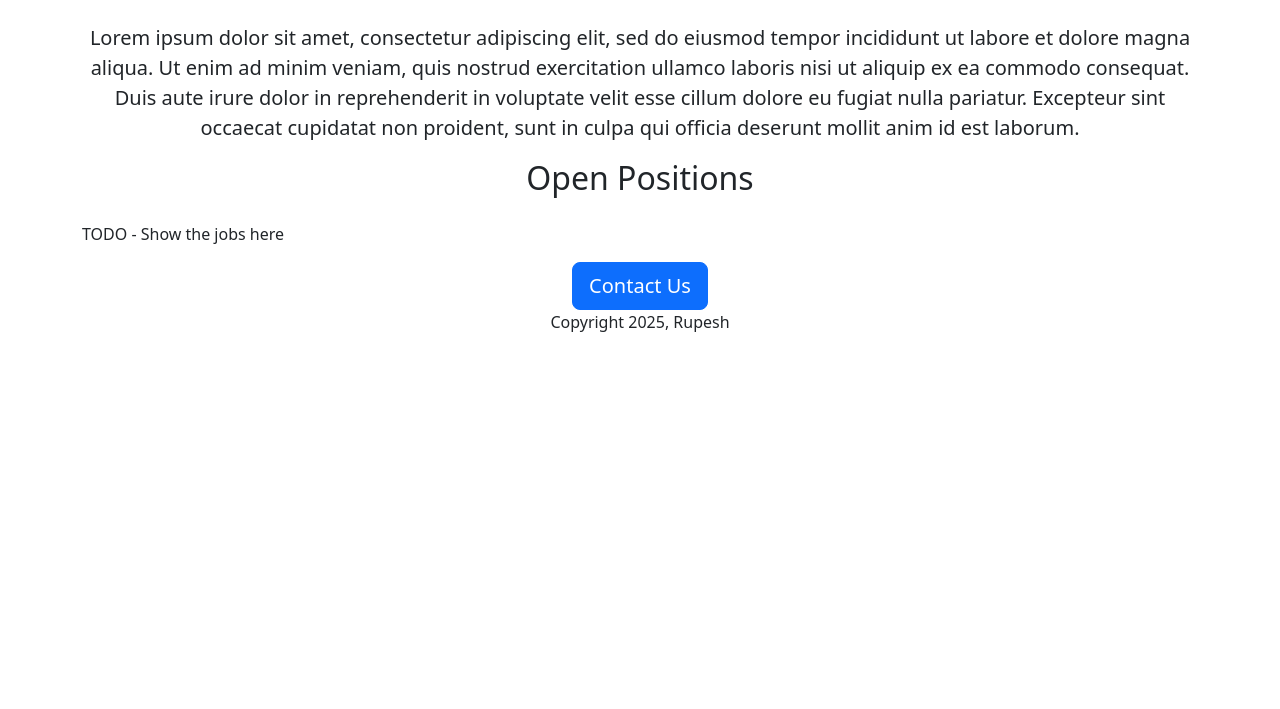
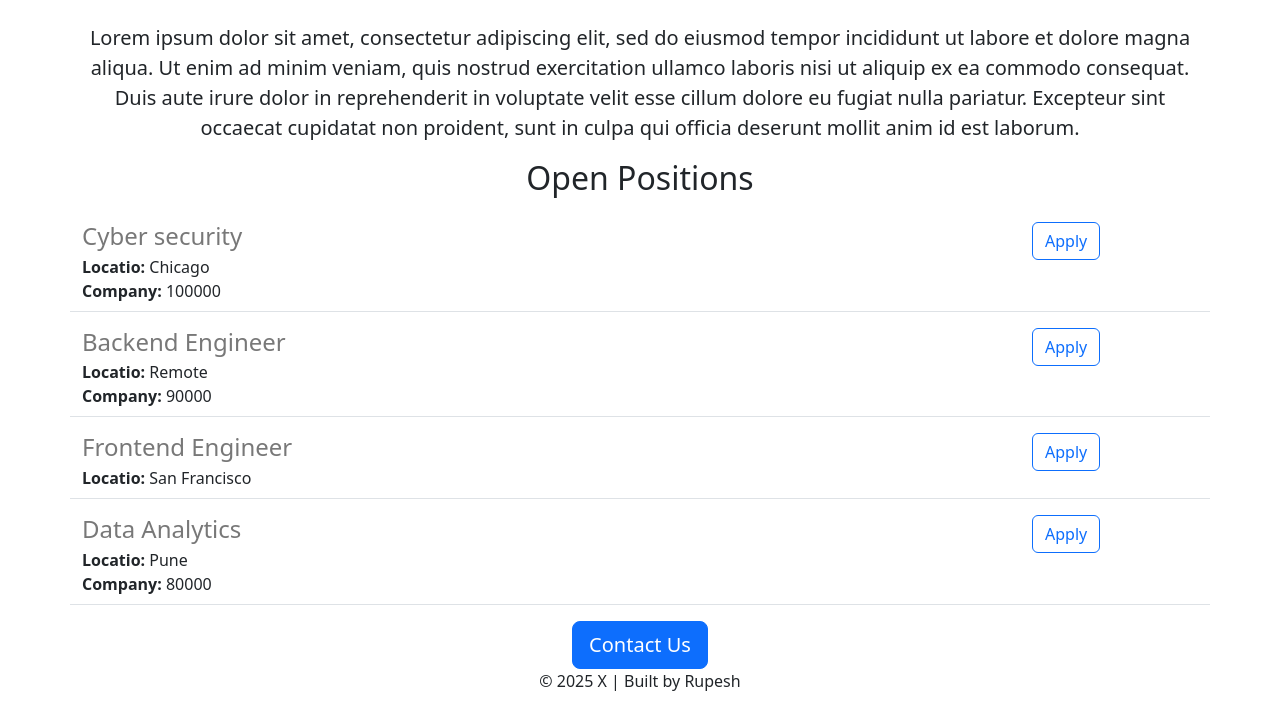
Before and after one commit to Mr-Rupesh/Flask-With-Dynamic-Database, a Flask app: page / in a window 1280 px wide. Shown: the part 487-1196 px from the top of the page. Before the commit the page ends 819 px from the top, so only its background shows below. Run offline with Flask 3, Linux system fonts and the light colour scheme.

Commit message:
Render dynamic data using Jinja template tags

```diff
--- a/app.py
+++ b/app.py
@@ -1,9 +1,36 @@
 from flask import Flask, render_template
 app = Flask(__name__)
 
+JOBS = [
+    {
+        'job_id': 1,
+        'title': 'Cyber security',
+        'location': 'Chicago',
+        'salary': 100000
+    },
+    {
+        'job_id': 2,
+        'title': 'Backend Engineer',
+        'location': 'Remote',
+        'salary': 90000
+    },
+    {
+        'job_id': 3,
+        'title': 'Frontend Engineer',
+        'location': 'San Francisco',
+
+    },
+    {
+        'job_id': 4,
+        'title': 'Data Analytics',
+        'location': 'Pune',
+        'salary': 80000
+    }
+]
+
 @app.route('/')
 def hello_world():
-    return render_template('home.html')
+    return render_template('home.html', jobs=JOBS, company_name = "X")
 
 if(__name__ == "__main__"):
-    app.run(host='0.0.0.0', port=8080)
+    app.run(host='0.0.0.0', debug=True)
--- a/templates/home.html
+++ b/templates/home.html
@@ -14,7 +14,7 @@
 </head>
 <body>
     <div class="container">
-        <h1 class=" text-center mt-2 mb-4">X Careers</h1>
+        <h1 class=" text-center mt-2 mb-4">{{ company_name }} Careers</h1>
 
         <img class="img-fluid" id="banner" src="../static/banner.png" height="320" alt="rr">
         <h2 class="text-center mt-2 mb-4">About Us</h2>
@@ -23,11 +23,16 @@
         </p>
 
         <h2 class="text-center mt-2 mb-4">Open Positions</h2>
-        <p>TODO - Show the jobs here</p>
+        <div>
+            {% for job in jobs %}
+               {% include 'jobitem.html' %}
+            {% endfor %}
+        </div>
         <div class="text-center">
             <button class="btn btn-primary btn-lg">Contact Us</button>
-            <p>Copyright 2025, Rupesh</p>
+            <p>&copy; 2025 {{ company_name }} | Built by Rupesh</p>
         </div>
     </div>
 </body>
+</body>
 </html>
--- /dev/null
+++ b/templates/jobitem.html
@@ -0,0 +1,28 @@
+<!DOCTYPE html>
+<html lang="en">
+<head>
+    <meta charset="UTF-8">
+    <title></title>
+</head>
+<body>
+     <div class="border-bottom row" style="margin-bottom:16px; padding-bottom: 8px ">
+        <div class="col-10">
+             <h4 style="color: rgb(120,120,120); margin-bottom:4px;">
+                    {{ job['title'] }}
+             </h4>
+             <div>
+                 <b>Locatio: </b> {{ job['location'] }}
+             </div>
+             {% if 'salary' in job %}
+                <div>
+                    <b>Company: </b> {{ job['salary'] }}
+                </div>
+             {% endif %}
+        </div>
+        <div class="col-2">
+             <button type="button" class="btn btn-outline-primary">Apply</button>
+        </div>
+     </div>
+
+</body>
+</html>
```
